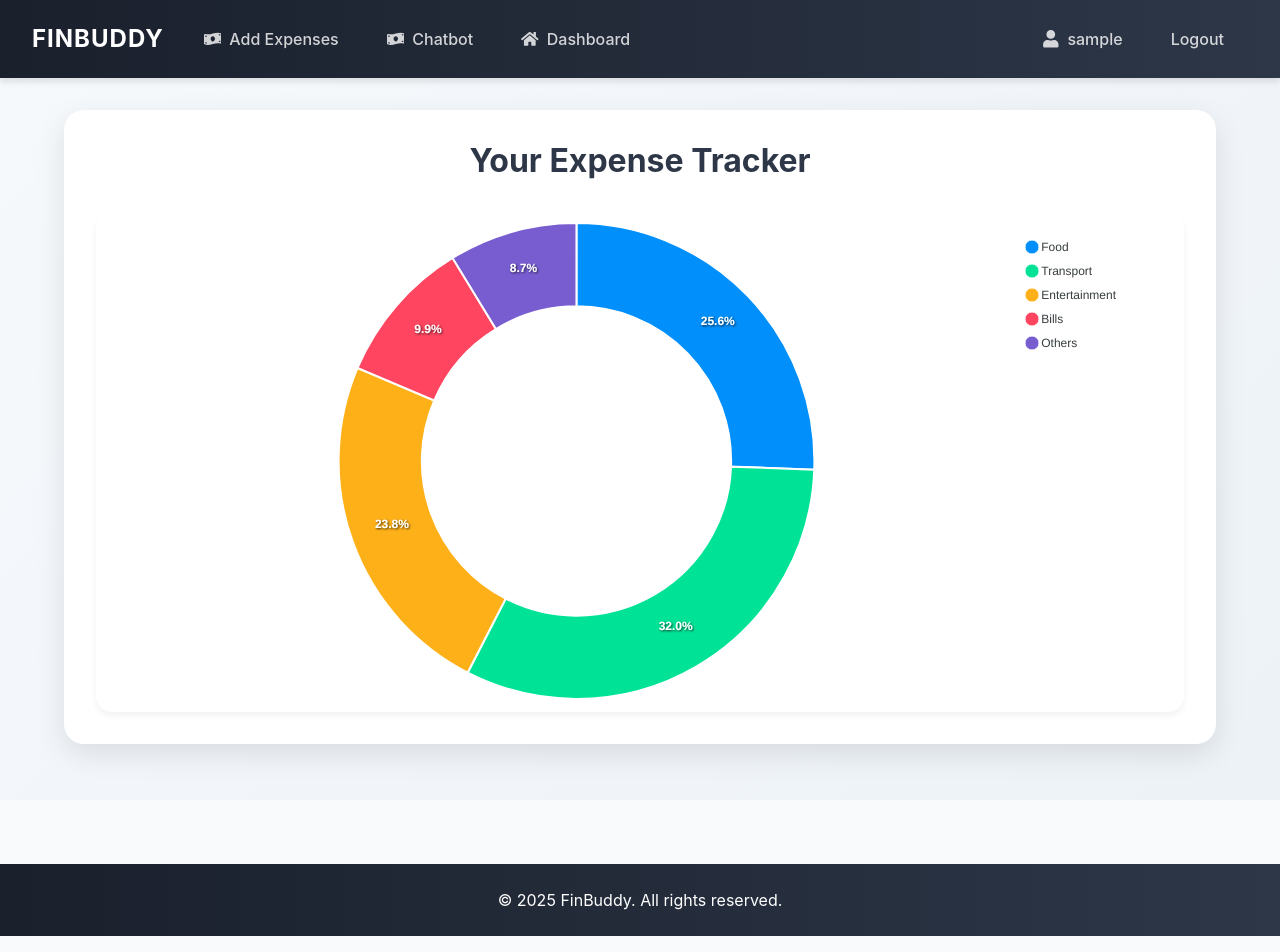
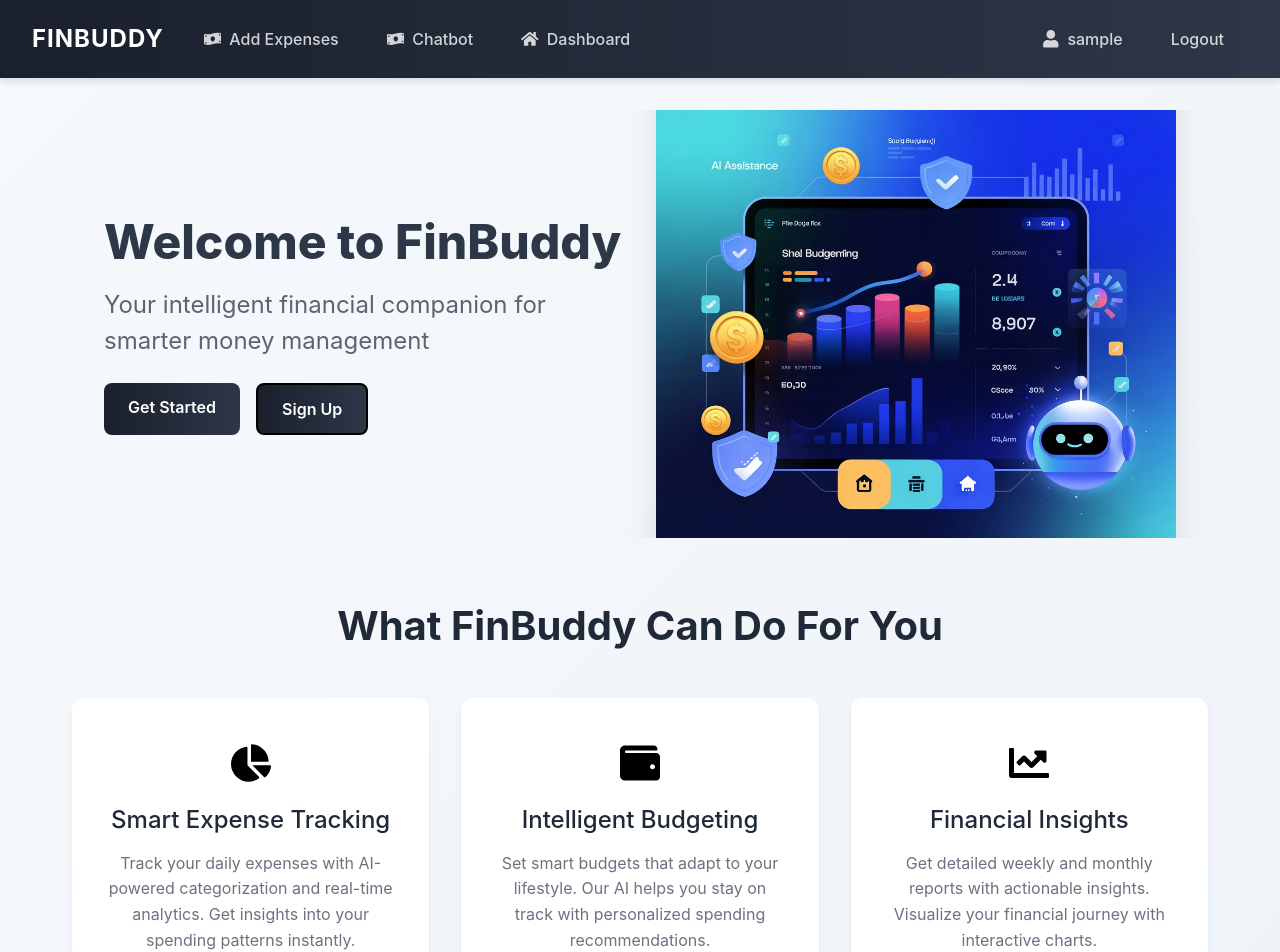
Before and after one commit to neelima-singh07/FinTech-gdsc-Hackathon, a React (Create React App) app: page / in a window 1280 px wide. Shown: the top 952 px of the page. Built offline with nearby package versions, Linux system fonts and the light colour scheme; sample sign-in values are in the browser's storage.

Commit message:
added landing page

```diff
--- a/src/App.js
+++ b/src/App.js
@@ -8,6 +8,7 @@ import ApexChart from './expanse_tracker';
 import DashboardPage from './DashboardPage';
 import AITips from './components/AITips';
 import Chatbot from './components/Chatbot';
+import LandingPage from './components/LandingPage';
 import './index.css';
 
 import HeroSection from './hero_section';
@@ -26,22 +27,26 @@ function App() {
     <AuthProvider>
       <Router>
         <div className="App">
-
           {/* Navbar */}
           <Navbar/>
-          {/* { <div className="hero">
-                <h2></h2>
-                <HeroSection />
-              </div> } */}
+
           {/* ROUTED PAGES */}
           <Routes>
             {/* Public routes */}
+            <Route path="/" element={<LandingPage />} />
             <Route path="/login" element={<Login />} />
             <Route path="/register" element={<Register />} />
 
             {/* Protected routes */}
             <Route element={<ProtectedRoute />}>
-              <Route path="/" element={
+              <Route path="/dashboard" element={
+                <div className="Dashboard_page">
+                  <h2>Dashboard Page</h2>
+                  <DashboardPage />
+                </div>
+              } />
+
+              <Route path="/expense-tracker" element={
                 <div className="Tracker_parent">
                   <h2>Your Expense Tracker</h2>
                   <div className="chart-container">
@@ -52,7 +57,6 @@ function App() {
 
               <Route path="/weekly-summary" element={
                 <div className="Weekly_summary">
-                  {/* <h2>Week2345678-879+ly Summary</h2> */}
                   <WeeklySummary />
                 </div>
               } />
@@ -64,16 +68,8 @@ function App() {
                 </div>
               } />
 
-              <Route path="/dashboard" element={
-                <div className="Dashboard_page">
-                  <h2>Dashboard Page</h2>
-                  <DashboardPage />
-                </div>
-              } />
-
               <Route path="/ai-tips" element={
                 <div className="AI">
-                  {/* <h2>AI Tips</h2> */}
                   <AITips />
                 </div>
               } />
@@ -86,12 +82,12 @@ function App() {
                   <Chatbot />
                 </div>
               } />
+
             </Route>
 
-            {/* Redirect to dashboard */}
-            <Route path="*" element={<Navigate to="/dashboard" replace />} />
+            {/* Redirect to landing page */}
+            <Route path="*" element={<Navigate to="/" replace />} />
           </Routes>
-
 
         </div>
         <footer className="footer text-center p-3 mt-5 bg-dark text-light">
--- a/src/DashboardPage.js
+++ b/src/DashboardPage.js
@@ -220,12 +220,6 @@ const DashboardPage = () => {
               <span>Budget</span>
             </button>
           </Link>
-          <Link to="/weekly-summary">
-            <button className="nav-button">
-              <FaCalendarAlt className="nav-icon" />
-              <span>Weekly Summary</span>
-            </button>
-          </Link>
           <Link to="/transactions">
             <button className="nav-button">
               <FaTable className="nav-icon" />
--- /dev/null
+++ b/src/components/LandingPage.css
@@ -0,0 +1,316 @@
+.landing-page {
+  max-width: 1200px;
+  margin: 0 auto;
+  padding: 2rem;
+  animation: fadeIn 0.8s ease-in-out;
+}
+
+.hero-section {
+  display: flex;
+  align-items: center;
+  justify-content: space-between;
+  padding: 4rem 2rem;
+  /* background: white; */
+  color: linear-gradient(to right, #1a202c, #2d3748) !important;
+  /* border-radius: 16px; */
+  margin-bottom: 4rem;
+  text-align: left;
+  /* box-shadow: 0 10px 30px rgba(0, 0, 0, 0.05); */
+  overflow: hidden;
+  position: relative;
+  border: none;
+}
+
+
+.hero-content {
+  flex: 1;
+  z-index: 2;
+  padding-right: 2rem;
+}
+
+.hero-section h1 {
+  font-size: 3rem;
+  font-weight: 800;
+  margin-bottom: 1rem;
+  text-align: left;
+  animation: slideDown 0.8s ease-out;
+  color: linear-gradient(to right, #1a202c, #2d3748) !important;
+}
+
+.hero-section .tagline {
+  font-size: 1.5rem;
+  margin-bottom: 1.5rem;
+  opacity: 0.9;
+  animation: slideDown 0.8s ease-out 0.2s backwards;
+  color: #4b5563;
+}
+
+.hero-image {
+  flex: 1;
+  display: flex;
+  justify-content: center;
+  align-items: center;
+  height: 300px;
+  border-radius: 10px;
+  animation: fadeIn 1s ease-out 0.5s backwards;
+}
+
+.hero-image img {
+  max-width: 100%;
+  height: auto;
+  border-radius: 12px;
+  box-shadow: 0 15px 30px rgba(0, 0, 0, 0.1);
+  transition: transform 0.3s ease;
+}
+
+.hero-image img:hover {
+  transform: scale(1.02);
+}
+
+.cta-buttons {
+  display: flex;
+  gap: 1rem;
+  animation: slideUp 0.8s ease-out 0.4s backwards;
+  /* align-items: center;
+  justify-content: center; */
+}
+
+.cta-button {
+  padding: 0.75rem 1.5rem;
+  border-radius: 8px;
+  font-weight: 600;
+  text-decoration: none;
+  background: linear-gradient(to right, #1a202c, #2d3748) !important;
+  transition: all 0.3s ease;
+}
+
+.cta-button.primary {
+  background: #000000;
+  color: white;
+}
+
+.cta-button.secondary {
+  background: transparent;
+  color: white;
+  border: 2px solid #000000;
+}
+
+.cta-button:hover {
+  transform: translateY(-3px);
+  box-shadow: 0 5px 15px rgba(0, 0, 0, 0.1);
+}
+
+.features-section {
+  margin-bottom: 4rem;
+  text-align: center;
+}
+
+.features-section h2 {
+  font-size: 2.5rem;
+  margin-bottom: 3rem;
+  color: #1f2937;
+  animation: slideDown 0.8s ease-out;
+}
+
+.features-grid {
+  display: grid;
+  grid-template-columns: repeat(auto-fit, minmax(300px, 1fr));
+  gap: 2rem;
+}
+
+.feature-card {
+  background: white;
+  padding: 2rem;
+  border-radius: 12px;
+  box-shadow: 0 4px 6px rgba(0, 0, 0, 0.05);
+  transition: all 0.3s ease;
+  opacity: 0;
+  transform: translateY(20px);
+  animation: fadeInUp 0.6s ease-out forwards;
+}
+
+.feature-card:hover {
+  transform: translateY(-5px) scale(1.02);
+  box-shadow: 0 10px 20px rgba(0, 0, 0, 0.1);
+}
+
+.feature-icon {
+  font-size: 2.5rem;
+  color: #000000;
+  margin-bottom: 1rem;
+  transition: transform 0.3s ease;
+}
+
+.feature-card:hover .feature-icon {
+  transform: scale(1.1) rotate(5deg);
+}
+
+.feature-card h3 {
+  font-size: 1.5rem;
+  margin-bottom: 1rem;
+  color: #1f2937;
+  transition: color 0.3s ease;
+}
+
+.feature-card:hover h3 {
+  color: #000000;
+}
+
+.feature-card p {
+  color: #6b7280;
+  line-height: 1.6;
+  transition: color 0.3s ease;
+}
+
+.feature-card:hover p {
+  color: #4b5563;
+}
+
+.testimonials-section {
+  margin-bottom: 4rem;
+  text-align: center;
+}
+
+.testimonials-section h2 {
+  font-size: 2.5rem;
+  margin-bottom: 3rem;
+  color: #1f2937;
+}
+
+.testimonials {
+  display: grid;
+  grid-template-columns: repeat(auto-fit, minmax(300px, 1fr));
+  gap: 2rem;
+}
+
+.testimonial {
+  background: white;
+  padding: 2rem;
+  border-radius: 12px;
+  box-shadow: 0 4px 6px rgba(0, 0, 0, 0.05);
+  text-align: left;
+}
+
+.testimonial p {
+  font-style: italic;
+  color: #4b5563;
+  margin-bottom: 1rem;
+  line-height: 1.6;
+}
+
+.testimonial-author {
+  font-weight: 600;
+  color: #2563eb;
+}
+
+.cta-section {
+  text-align: center;
+  padding: 4rem 2rem;
+  background: linear-gradient(135deg, #f3f4f6 0%, #e5e7eb 100%);
+  border-radius: 16px;
+  margin-bottom: 2rem;
+}
+
+.cta-section h2 {
+  font-size: 2.5rem;
+  margin-bottom: 1rem;
+  color: #1f2937;
+}
+
+.cta-section p {
+  font-size: 1.2rem;
+  color: #6b7280;
+  margin-bottom: 2rem;
+  max-width: 600px;
+  margin-left: auto;
+  margin-right: auto;
+}
+
+@keyframes fadeIn {
+  from {
+    opacity: 0;
+  }
+  to {
+    opacity: 1;
+  }
+}
+
+@keyframes slideDown {
+  from {
+    opacity: 0;
+    transform: translateY(-30px);
+  }
+  to {
+    opacity: 1;
+    transform: translateY(0);
+  }
+}
+
+@keyframes slideUp {
+  from {
+    opacity: 0;
+    transform: translateY(30px);
+  }
+  to {
+    opacity: 1;
+    transform: translateY(0);
+  }
+}
+
+@keyframes fadeInUp {
+  from {
+    opacity: 0;
+    transform: translateY(20px);
+  }
+  to {
+    opacity: 1;
+    transform: translateY(0);
+  }
+}
+
+@media (max-width: 992px) {
+  .hero-section {
+    flex-direction: column;
+    text-align: center;
+  }
+
+  .hero-content {
+    padding-right: 0;
+    margin-bottom: 2rem;
+  }
+
+  .cta-buttons {
+    justify-content: center;
+  }
+
+  .hero-image {
+    max-width: 80%;
+  }
+}
+
+@media (max-width: 768px) {
+  .hero-section h1 {
+    font-size: 2.5rem;
+  }
+
+  .hero-section .tagline {
+    font-size: 1.2rem;
+  }
+
+  .features-section h2,
+  .testimonials-section h2,
+  .cta-section h2 {
+    font-size: 2rem;
+  }
+
+  .cta-buttons {
+    flex-direction: column;
+    align-items: center;
+  }
+
+  .cta-button {
+    width: 100%;
+    max-width: 300px;
+    text-align: center;
+  }
+}
--- /dev/null
+++ b/src/components/LandingPage.js
@@ -0,0 +1,78 @@
+import React from 'react';
+import { Link } from 'react-router-dom';
+import { FaChartPie, FaWallet, FaRobot, FaChartLine, FaLightbulb, FaUserShield } from 'react-icons/fa';
+import './LandingPage.css';
+
+const LandingPage = () => {
+  const features = [
+    {
+      icon: <FaChartPie />,
+      title: 'Smart Expense Tracking',
+      description: 'Track your daily expenses with AI-powered categorization and real-time analytics. Get insights into your spending patterns instantly.'
+    },
+    {
+      icon: <FaWallet />,
+      title: 'Intelligent Budgeting',
+      description: 'Set smart budgets that adapt to your lifestyle. Our AI helps you stay on track with personalized spending recommendations.'
+    },
+    {
+      icon: <FaChartLine />,
+      title: 'Financial Insights',
+      description: 'Get detailed weekly and monthly reports with actionable insights. Visualize your financial journey with interactive charts.'
+    },
+    {
+      icon: <FaLightbulb />,
+      title: 'AI-Powered Tips',
+      description: 'Receive personalized financial advice based on your spending habits. Get smart suggestions to optimize your savings.'
+    },
+    {
+      icon: <FaRobot />,
+      title: '24/7 Financial Assistant',
+      description: 'Chat with our AI assistant anytime. Get instant answers to your financial questions and personalized guidance.'
+    },
+    {
+      icon: <FaUserShield />,
+      title: 'Bank-Grade Security',
+      description: 'Your financial data is protected with enterprise-grade encryption. Rest easy knowing your information is secure.'
+    }
+  ];
+
+  return (
+    <div className="landing-page">
+      <div className="hero-section">
+        <div className="hero-content">
+          <h1>Welcome to FinBuddy</h1>
+          <p className="tagline">Your intelligent financial companion for smarter money management</p>
+          <div className="cta-buttons">
+            <Link to="/login" className="cta-button primary">Get Started</Link>
+            <Link to="/register" className="cta-button secondary">Sign Up</Link>
+          </div>
+        </div>
+        <div className="hero-image">
+          <img src="/hero.jpg" alt="FinBuddy Dashboard" />
+        </div>
+      </div>
+
+      <div className="features-section">
+        <h2>What FinBuddy Can Do For You</h2>
+        <div className="features-grid">
+          {features.map((feature, index) => (
+            <div key={index} className="feature-card" style={{ animationDelay: `${index * 0.1}s` }}>
+              <div className="feature-icon">{feature.icon}</div>
+              <h3>{feature.title}</h3>
+              <p>{feature.description}</p>
+            </div>
+          ))}
+        </div>
+      </div>
+
+      <div className="cta-section">
+        <h2>Ready to Take Control of Your Finances?</h2>
+        <p>Join thousands of users who are already managing their money smarter with FinBuddy.</p>
+        <Link to="/register" className="cta-button primary">Create Your Free Account</Link>
+      </div>
+    </div>
+  );
+};
+
+export default LandingPage;
```
Also changed, not shown: public/hero.jpg (added).
